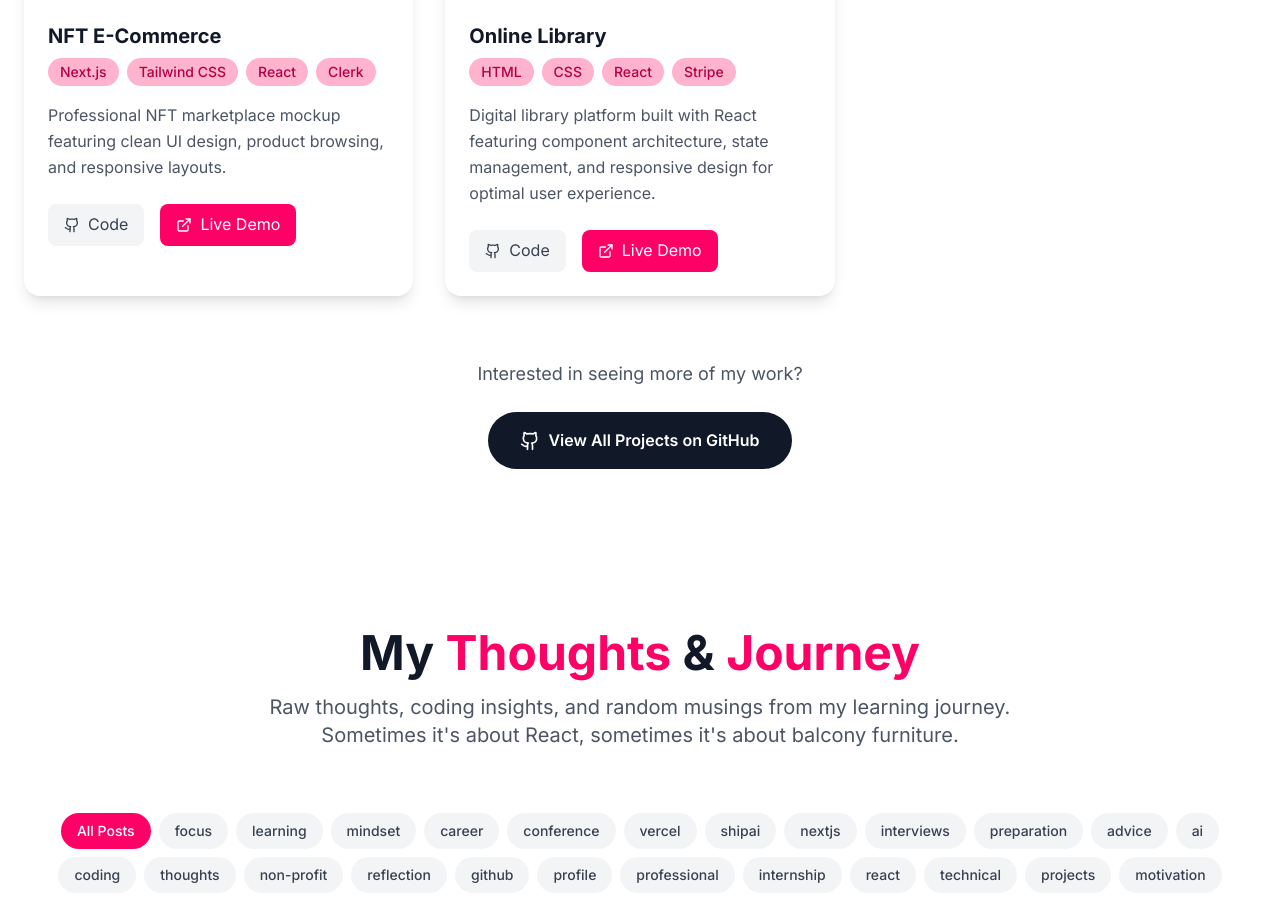
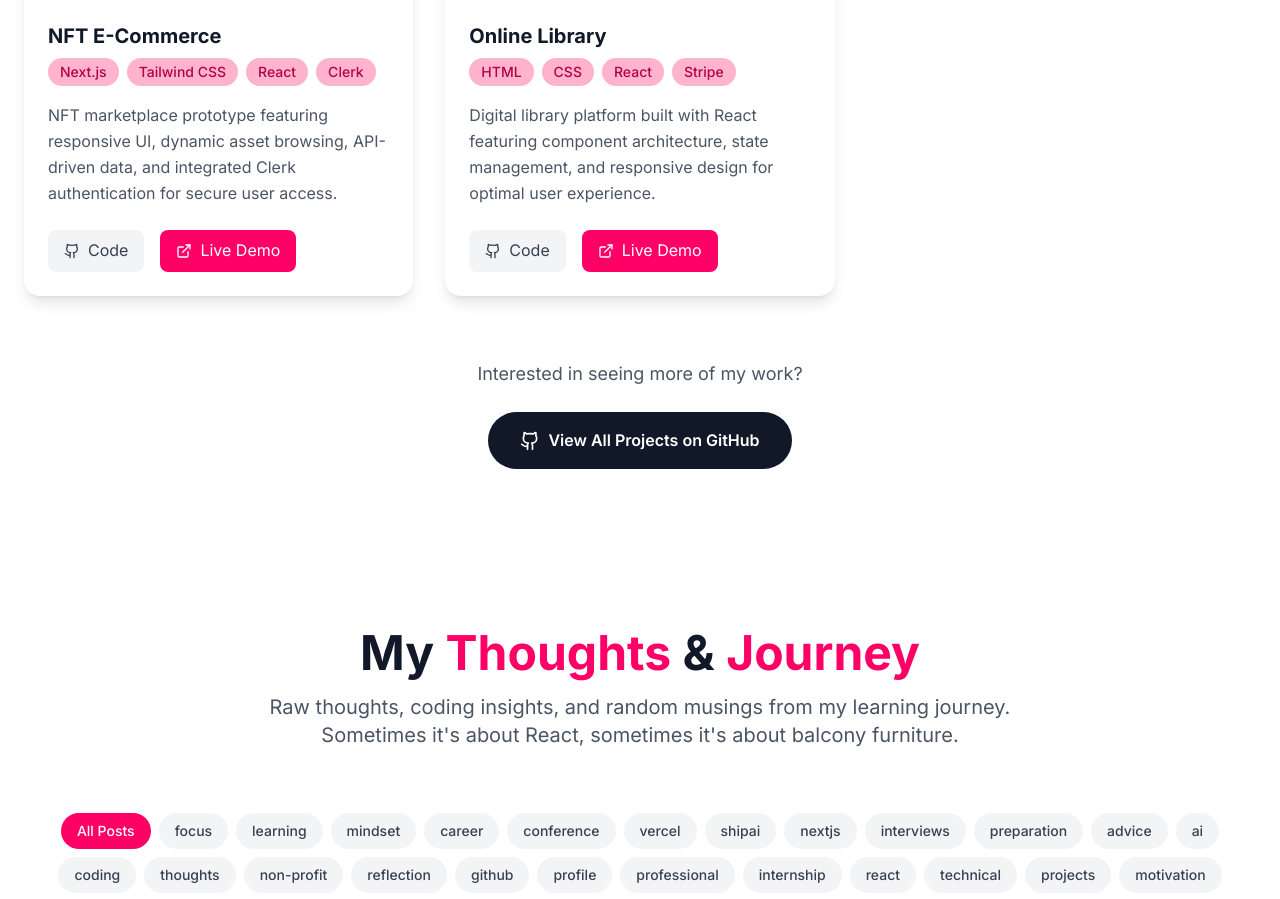
Before and after one commit to RinaNewhouse/Portfolio, a React (Vite) app: page / in a window 1280 px wide. Shown: the part 2725-3624 px from the top of the page. Built offline with nearby package versions, Linux system fonts and the light colour scheme.

Commit message:
updated nft description

```diff
--- a/src/data/projects.ts
+++ b/src/data/projects.ts
@@ -34,7 +34,7 @@ export const projects: Project[] = [
   {
     id: 'nft-commerce',
     title: 'NFT E-Commerce',
-    description: 'Professional NFT marketplace mockup featuring clean UI design, product browsing, and responsive layouts.',
+    description: 'NFT marketplace prototype featuring responsive UI, dynamic asset browsing, API-driven data, and integrated Clerk authentication for secure user access.',
     technologies: ['Next.js', 'Tailwind CSS', 'React', 'Clerk'],
     githubUrl: 'https://github.com/RinaNewhouse/rina-internship-nft-sample',
     liveUrl: 'https://nft-store-delta.vercel.app/',
```
